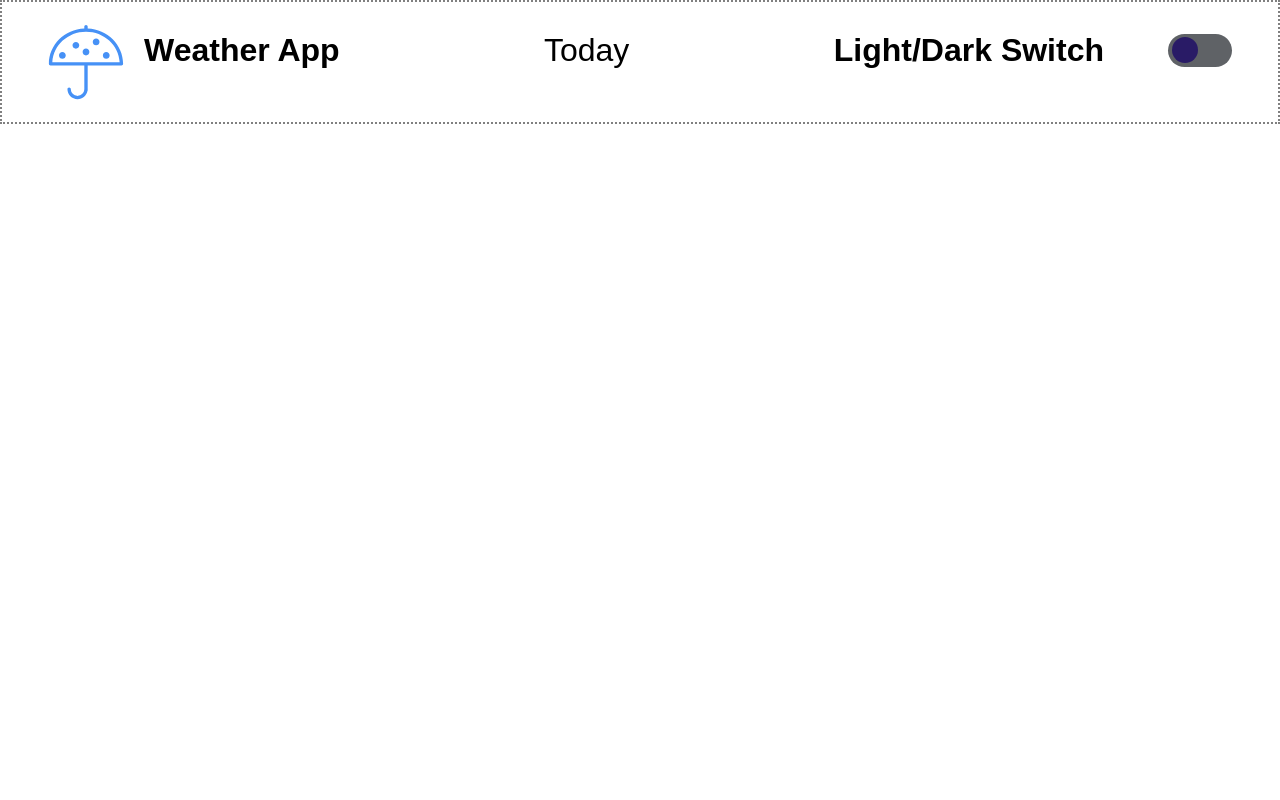
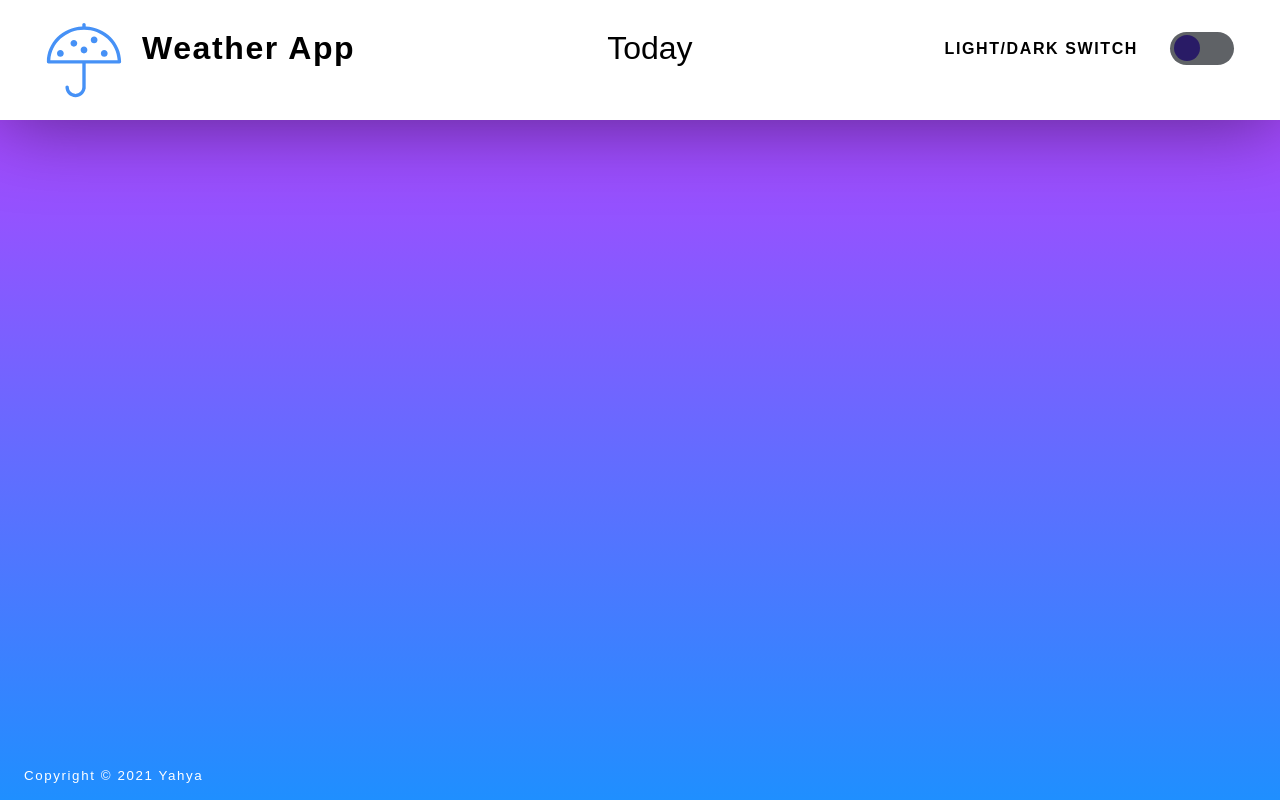
Before and after one commit to RemoteSoul-hub/cool-weather-app, an Angular app: page / in a window 1280 px wide. Built offline with nearby package versions, Linux system fonts and the light colour scheme.

Commit message:
app component styling

```diff
--- a/src/app/app.component.html
+++ b/src/app/app.component.html
@@ -14,4 +14,12 @@
   </label>
 </div>
 </header>
+<main class="main-container">
 <router-outlet></router-outlet>
+</main>
+
+<!-- Footer -->
+
+<footer class="main-footer">
+  <small class="copyright-text">Copyright © 2021 Yahya</small>
+</footer>
--- a/src/app/app.component.scss
+++ b/src/app/app.component.scss
@@ -9,11 +9,13 @@ header {
   flex-direction: row;
   justify-content: space-between;
   font-size: 2em;
-  border: 2px dotted gray;
+  // border: 2px dotted gray;
+  box-shadow: 0 0 5rem rgba(0, 0, 0, 0.5);
   .logo {
     display: flex;
     h4 {
       padding: 10px;
+      letter-spacing: 0.1rem;
     }
     .svg-icon {
       height: 5rem;
@@ -29,6 +31,10 @@ header {
     padding: 10px;
     h4 {
       margin-right: 2em;
+      font-size: 1rem;
+      text-transform: uppercase;
+      letter-spacing: 0.1rem;
+      margin-top: 0.6em;
     }
     .switch {
       position: relative;
@@ -108,3 +114,31 @@ header {
   stroke: #4691f6;
   stroke-width: 1;
 }
+
+.main-container {
+  height: 100%;
+  width: 100%;
+  position: absolute;
+  top: 0;
+  left: 0;
+  z-index: -2;
+  opacity: 0;
+  background: white;
+  transition: opacity 300ms linear;
+}
+
+//================-
+// Footer
+//================
+.main-footer {
+  background: transparent;
+  position: absolute;
+  bottom: 1rem;
+  left: 1.5rem;
+  z-index: 100;
+}
+
+.copyright-text {
+  letter-spacing: 0.1rem;
+  color: white;
+}
--- a/src/styles.scss
+++ b/src/styles.scss
@@ -4,9 +4,18 @@
   box-sizing: border-box;
 }
 
+$bg: #fff;
+$primary-color: #1f8fff;
+$secondary-color: #be3dff;
+
 body {
   font-family: sans-serif;
   min-height: 100vh;
   width: 100vw;
   overflow-x: hidden;
+  background-image: linear-gradient(
+    to top,
+    $primary-color 0%,
+    $secondary-color 100%
+  );
 }
```
